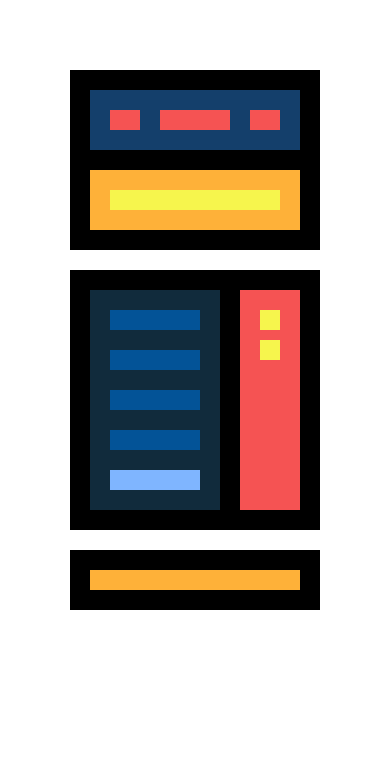
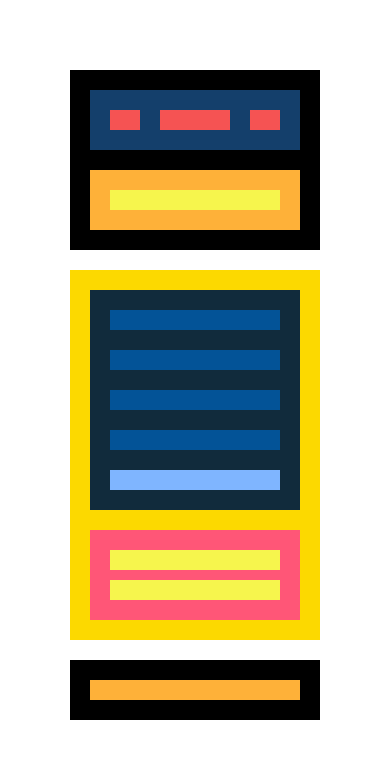
Before and after one commit to EvaGonz84/IT-Academy-React.Ejercicios-del-Nivel-1-Sprint-1, a plain HTML site: page index.html in a window 390 px wide. Drawn offline with Linux system fonts and the light colour scheme.

Commit message:
Segundo ejercicio del Nivel-1

```diff
--- a/style.css
+++ b/style.css
@@ -71,3 +71,12 @@ h1 {
 .copyright {
   background: #feb139;
 }
+@media all and (max-width: 800px) {
+    .article {
+      flex-direction: column;
+      background-color: #FCD900;
+    }
+    .aside{
+      background-color:#FF5677 ;
+    }
+  }
```
